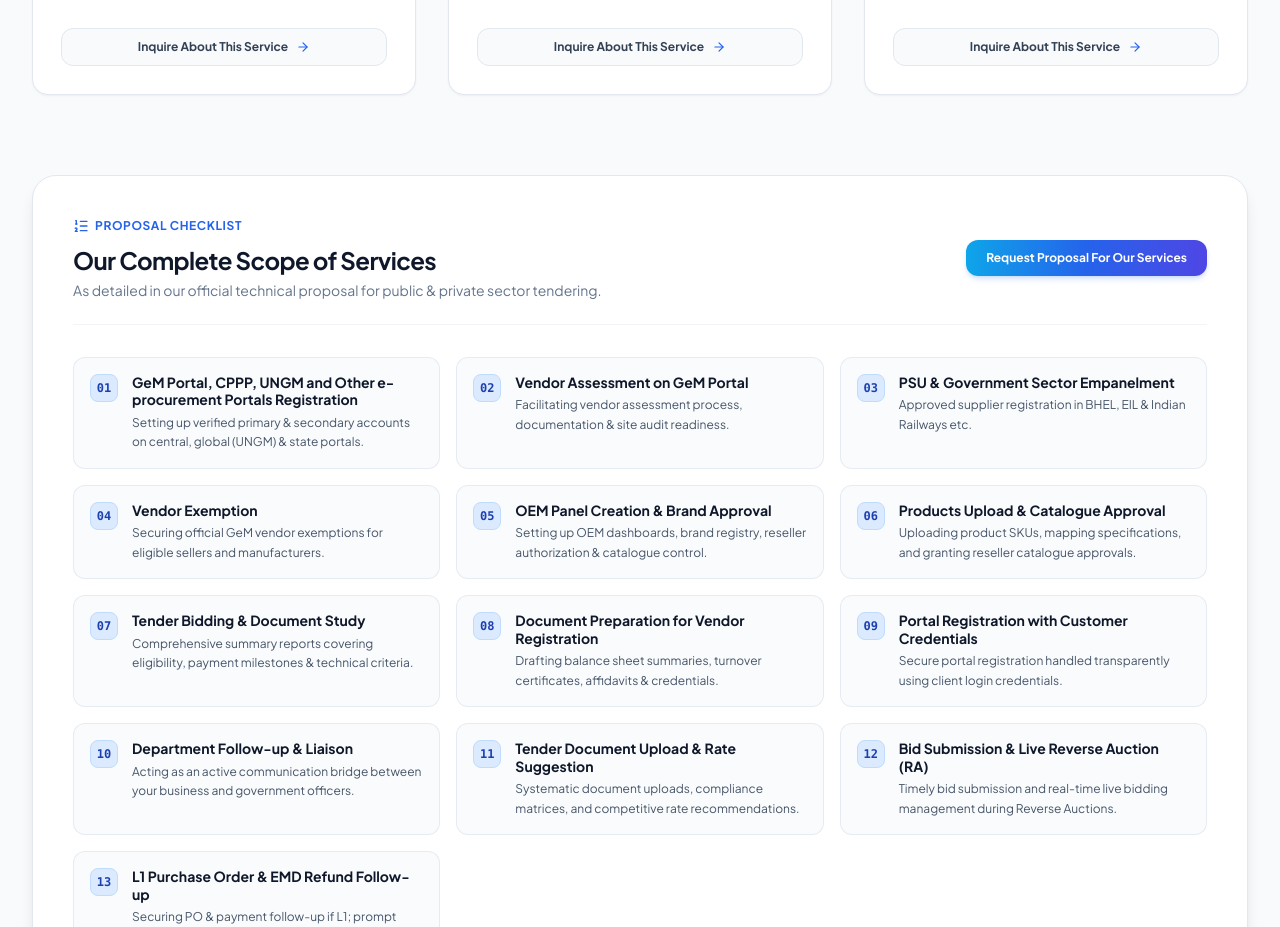
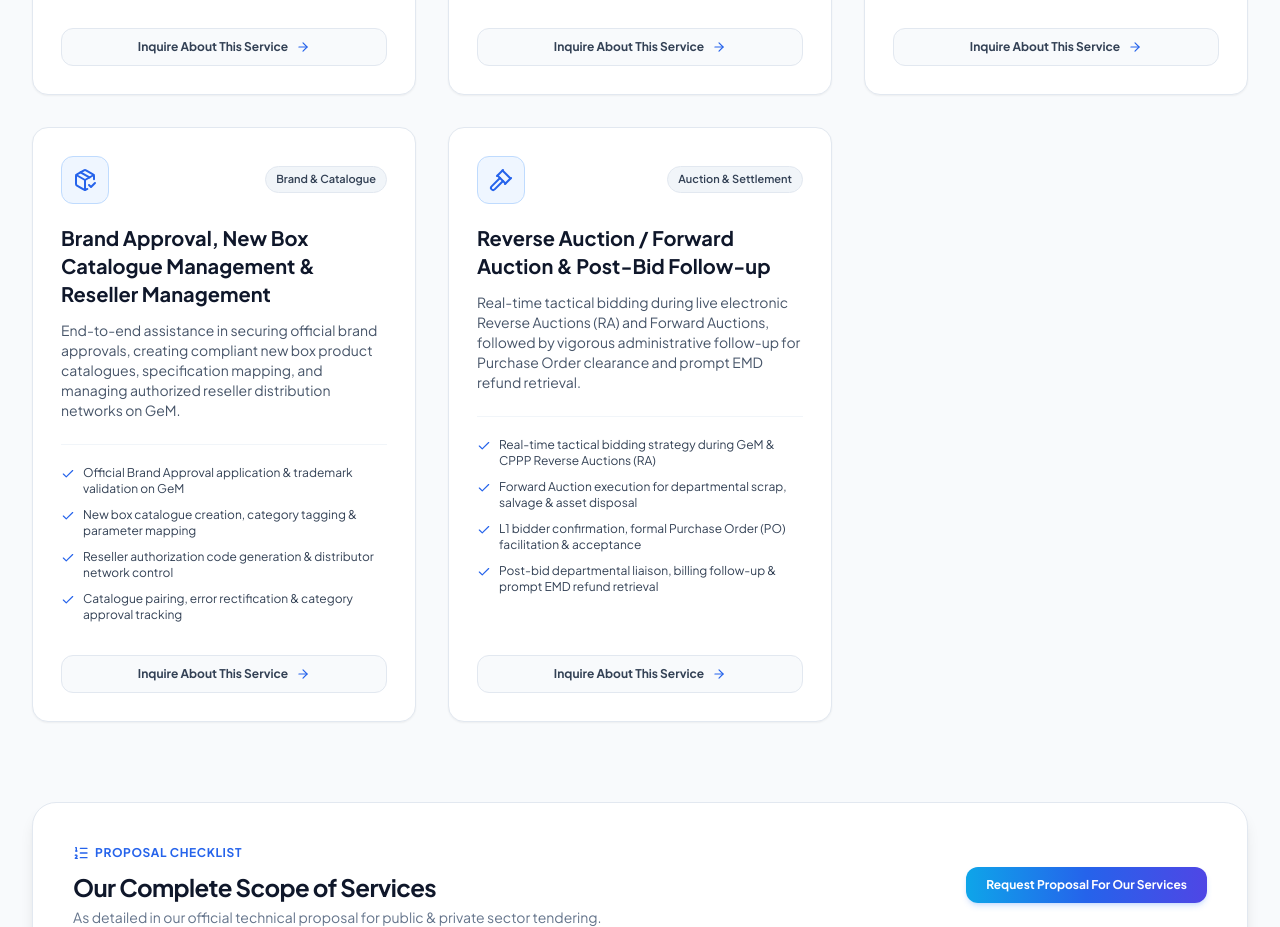
Before and after one commit to dntsbidmatrix/dnts, a React (Vite) app: page / in a window 1280 px wide. Shown: the part 2860-3787 px from the top of the page. Built offline with nearby package versions, Linux system fonts and the light colour scheme.

Commit message:
feat(services): add Brand Approval & Reseller Management and Reverse/Forward Auction boxes to services

```diff
--- a/src/components/Services.jsx
+++ b/src/components/Services.jsx
@@ -7,6 +7,8 @@ import {
   Layers,
   Briefcase,
   BadgePercent,
+  PackageCheck,
+  Gavel,
   Check,
   ArrowRight,
   ListOrdered
@@ -18,7 +20,9 @@ const iconMap = {
   Building2,
   Layers,
   Briefcase,
-  BadgePercent
+  BadgePercent,
+  PackageCheck,
+  Gavel
 };
 
 export default function Services({ onSelectService }) {
--- a/src/data/companyData.js
+++ b/src/data/companyData.js
@@ -111,6 +111,34 @@ export const SERVICES = [
       "Contract management and invoice management"
     ],
     icon: "BadgePercent"
+  },
+  {
+    id: "brand-catalogue-reseller",
+    category: "Catalogue Management",
+    title: "Brand Approval, New Box Catalogue Management & Reseller Management",
+    badge: "Brand & Catalogue",
+    description: "End-to-end assistance in securing official brand approvals, creating compliant new box product catalogues, specification mapping, and managing authorized reseller distribution networks on GeM.",
+    features: [
+      "Official Brand Approval application & trademark validation on GeM",
+      "New box catalogue creation, category tagging & parameter mapping",
+      "Reseller authorization code generation & distributor network control",
+      "Catalogue pairing, error rectification & category approval tracking"
+    ],
+    icon: "PackageCheck"
+  },
+  {
+    id: "reverse-forward-auction",
+    category: "Execution & Post-Bid",
+    title: "Reverse Auction / Forward Auction & Post-Bid Follow-up",
+    badge: "Auction & Settlement",
+    description: "Real-time tactical bidding during live electronic Reverse Auctions (RA) and Forward Auctions, followed by vigorous administrative follow-up for Purchase Order clearance and prompt EMD refund retrieval.",
+    features: [
+      "Real-time tactical bidding strategy during GeM & CPPP Reverse Auctions (RA)",
+      "Forward Auction execution for departmental scrap, salvage & asset disposal",
+      "L1 bidder confirmation, formal Purchase Order (PO) facilitation & acceptance",
+      "Post-bid departmental liaison, billing follow-up & prompt EMD refund retrieval"
+    ],
+    icon: "Gavel"
   }
 ];
 
```
